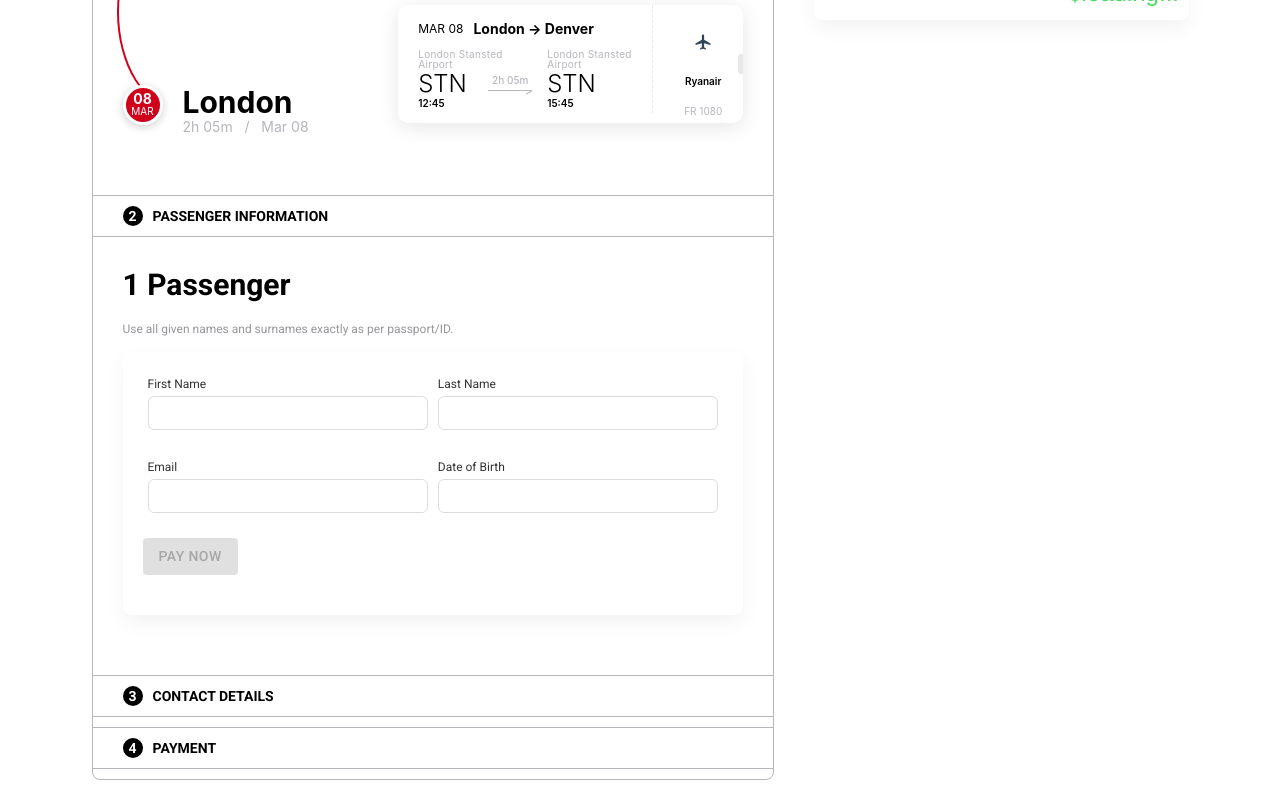
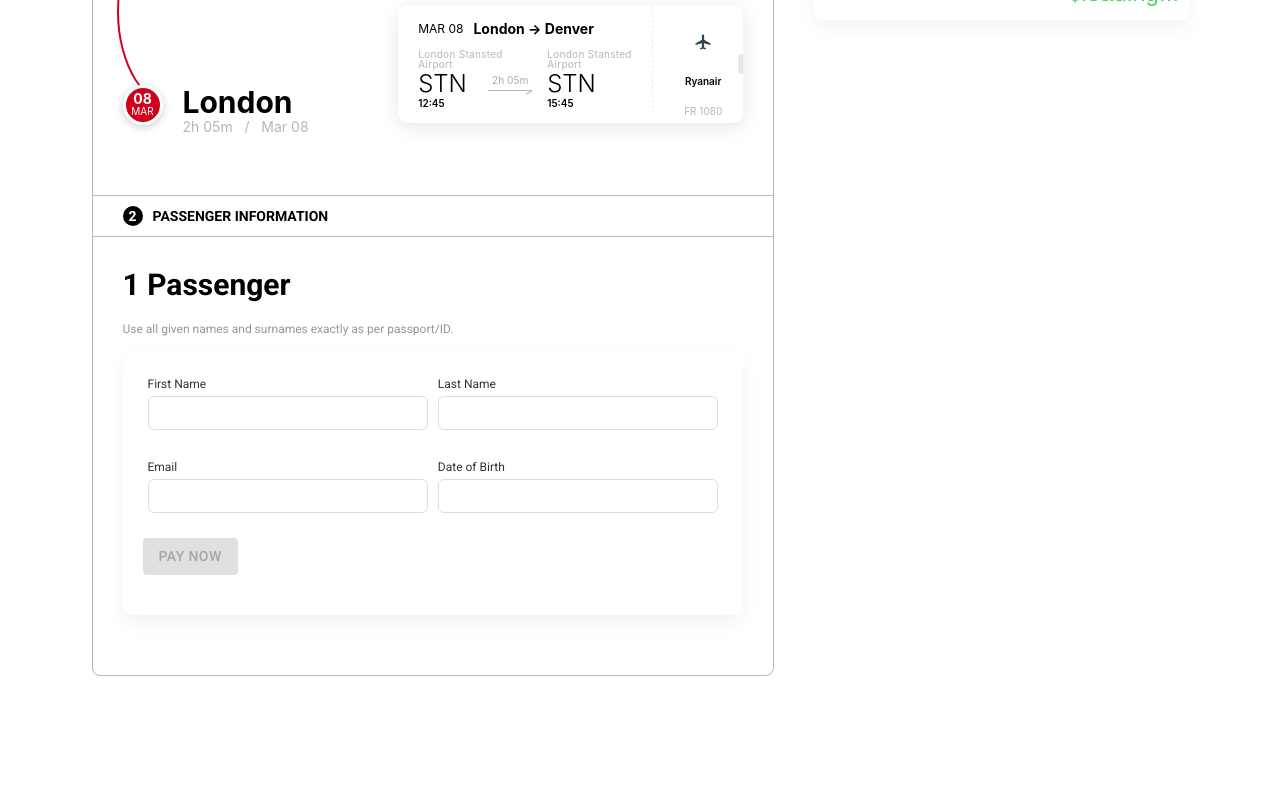
Before and after one commit to Flight-Squad/flightsquad-web, a React (Create React App) app: page /checkout in a window 1280 px wide. Shown: the part 271-1071 px from the top of the page. After the commit the page ends 967 px from the top, so only its background shows below. Built offline with nearby package versions, Linux system fonts and the light colour scheme; no server answers; what react-stripe-elements would draw is missing.

Commit message:
Remove empty sections in checkout form

```diff
--- a/src/Components/CheckoutForm/index.jsx
+++ b/src/Components/CheckoutForm/index.jsx
@@ -132,12 +132,6 @@ export default class CheckoutForm extends Component {
                         </form>
                     </MuiPickersUtilsProvider>
                 </div>
-                <div>
-                    <CheckoutPartTitle title="Contact Details" part="3" />
-                </div>
-                <div>
-                    <CheckoutPartTitle title="Payment" part="4" />
-                </div>
             </div>
         )
     }
```
